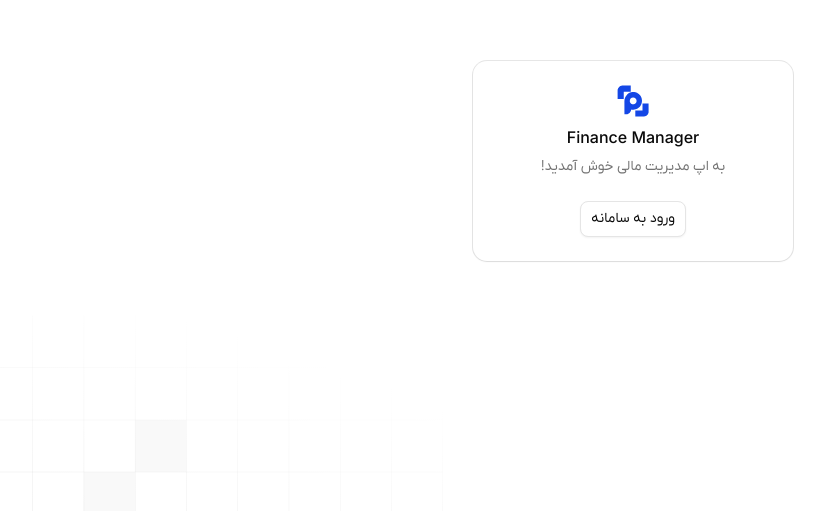
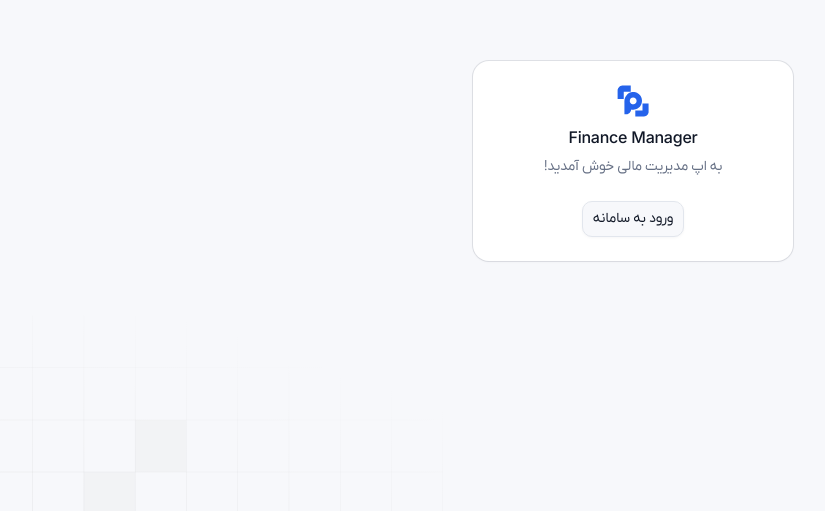
Before and after one commit to PouriaDRD/drd-finance-frontend, a Next.js app: page / in a window 1280 px wide. Shown: the part 231-742 px from the top of the page, without its empty margins (54-879 px from the left). Built offline with nearby package versions, Linux system fonts and the light colour scheme; no server answers.

Commit message:
improved theme

```diff
--- a/app/globals.css
+++ b/app/globals.css
@@ -5,6 +5,7 @@
 @theme {
 	--font-peyda: var(--font-peyda);
 	--font-iran-yekan-x: var(--font-iran-yekan-x);
+
 	--animate-shimmer: shimmer 1.8s linear infinite;
 
 	@keyframes shimmer {
@@ -14,148 +15,421 @@
 	}
 }
 
-* {
-	scroll-behavior: smooth;
-	scroll-padding-top: 60px;
+@custom-variant dark (&:is(.dark *));
+
+/* =========================================================
+   LIGHT THEME
+   ========================================================= */
+
+:root {
+	/* =======================================================
+	   Base
+	   ======================================================= */
+
+	--background: #f7f8fb;
+	--foreground: #111827;
+
+	/* =======================================================
+	   Surfaces
+	   ======================================================= */
+
+	--card: #ffffff;
+	--card-foreground: #111827;
+
+	--popover: #ffffff;
+	--popover-foreground: #111827;
+
+	/* =======================================================
+	   Brand
+	   Sapphire / Indigo
+	   ======================================================= */
+
+	--primary: #2563eb;
+	--primary-foreground: #ffffff;
+
+	/* =======================================================
+	   Secondary
+	   ======================================================= */
+
+	--secondary: #f1f3f7;
+	--secondary-foreground: #273449;
+
+	--muted: #f1f3f7;
+	--muted-foreground: #667085;
+
+	--accent: #eef4ff;
+	--accent-foreground: #1d4ed8;
+
+	/* =======================================================
+	   Semantic
+	   ======================================================= */
+
+	--destructive: #dc2626;
+	--destructive-foreground: #ffffff;
+
+	/* =======================================================
+	   Controls
+	   Intentionally different from card/background
+	   ======================================================= */
+
+	--border: #e2e6ed;
+	--input: #d7dce5;
+	--ring: #2563eb;
+
+	/* =======================================================
+	   Finance
+	   ======================================================= */
+
+	--income: #16a34a;
+	--income-foreground: #ffffff;
+
+	--expense: #dc2626;
+	--expense-foreground: #ffffff;
+
+	--pending: #d97706;
+	--pending-foreground: #ffffff;
+
+	--info: #2563eb;
+	--info-foreground: #ffffff;
+
+	/* =======================================================
+	   Finance Soft Backgrounds
+	   Useful for badges / stat cards / transaction types
+	   ======================================================= */
+
+	--income-soft: #ecfdf3;
+	--expense-soft: #fef2f2;
+	--pending-soft: #fffbeb;
+	--info-soft: #eff6ff;
+
+	/* =======================================================
+	   Charts
+	   ======================================================= */
+
+	--chart-1: #2563eb;
+	--chart-2: #16a34a;
+	--chart-3: #8b5cf6;
+	--chart-4: #d97706;
+	--chart-5: #dc2626;
+
+	/* =======================================================
+	   Sidebar
+	   Slightly separated from main background
+	   ======================================================= */
+
+	--sidebar: #ffffff;
+	--sidebar-foreground: #344054;
+
+	--sidebar-primary: #2563eb;
+	--sidebar-primary-foreground: #ffffff;
+
+	--sidebar-accent: #eef4ff;
+	--sidebar-accent-foreground: #1d4ed8;
+
+	--sidebar-border: #e2e6ed;
+	--sidebar-ring: #2563eb;
+
+	/* =======================================================
+	   Radius
+	   ======================================================= */
+
+	--radius: 0.75rem;
+
+	/* =======================================================
+	   Shadows
+	   Very subtle
+	   ======================================================= */
+
+	--shadow-2xs: 0 1px 2px rgba(16, 24, 40, 0.02);
+	--shadow-xs: 0 1px 3px rgba(16, 24, 40, 0.04);
+	--shadow-sm: 0 2px 6px rgba(16, 24, 40, 0.05);
+	--shadow: 0 4px 12px rgba(16, 24, 40, 0.06);
+	--shadow-md: 0 8px 20px rgba(16, 24, 40, 0.07);
+	--shadow-lg: 0 14px 32px rgba(16, 24, 40, 0.08);
+	--shadow-xl: 0 20px 44px rgba(16, 24, 40, 0.1);
+	--shadow-2xl: 0 28px 64px rgba(16, 24, 40, 0.12);
+
+	/* =======================================================
+	   Typography
+	   ======================================================= */
+
+	--tracking-normal: -0.015em;
 }
+
+/* =========================================================
+   DARK THEME
+   ========================================================= */
+
+.dark {
+	/* =======================================================
+	   Base
+	   ======================================================= */
+
+	--background: #090d14;
+	--foreground: #edf2f7;
+
+	/* =======================================================
+	   Surfaces
+	   ======================================================= */
+
+	--card: #101722;
+	--card-foreground: #edf2f7;
+
+	--popover: #151d29;
+	--popover-foreground: #edf2f7;
+
+	/* =======================================================
+	   Brand
+	   ======================================================= */
+
+	--primary: #3b82f6;
+	--primary-foreground: #ffffff;
+
+	/* =======================================================
+	   Secondary
+	   ======================================================= */
+
+	--secondary: #171f2b;
+	--secondary-foreground: #d7dee8;
+
+	--muted: #141c27;
+	--muted-foreground: #8b98aa;
+
+	--accent: #17243a;
+	--accent-foreground: #60a5fa;
+
+	/* =======================================================
+	   Semantic
+	   ======================================================= */
+
+	--destructive: #ef4444;
+	--destructive-foreground: #ffffff;
+
+	/* =======================================================
+	   Controls
+	   ======================================================= */
+
+	--border: #202b39;
+	--input: #1a2431;
+	--ring: #3b82f6;
+
+	/* =======================================================
+	   Finance
+	   ======================================================= */
+
+	--income: #22c55e;
+	--income-foreground: #052e16;
+
+	--expense: #ef4444;
+	--expense-foreground: #ffffff;
+
+	--pending: #f59e0b;
+	--pending-foreground: #451a03;
+
+	--info: #60a5fa;
+	--info-foreground: #081a33;
+
+	/* =======================================================
+	   Finance Soft Backgrounds
+	   ======================================================= */
+
+	--income-soft: #0d2418;
+	--expense-soft: #2a1417;
+	--pending-soft: #291e0c;
+	--info-soft: #101f35;
+
+	/* =======================================================
+	   Charts
+	   ======================================================= */
+
+	--chart-1: #3b82f6;
+	--chart-2: #22c55e;
+	--chart-3: #a78bfa;
+	--chart-4: #f59e0b;
+	--chart-5: #ef4444;
+
+	/* =======================================================
+	   Sidebar
+	   ======================================================= */
+
+	--sidebar: #0c121b;
+	--sidebar-foreground: #cbd5e1;
+
+	--sidebar-primary: #3b82f6;
+	--sidebar-primary-foreground: #ffffff;
+
+	--sidebar-accent: #17243a;
+	--sidebar-accent-foreground: #60a5fa;
+
+	--sidebar-border: #1c2633;
+	--sidebar-ring: #3b82f6;
+
+	/* =======================================================
+	   Shadows
+	   ======================================================= */
+
+	--shadow-2xs: 0 1px 2px rgba(0, 0, 0, 0.25);
+	--shadow-xs: 0 1px 3px rgba(0, 0, 0, 0.3);
+	--shadow-sm: 0 2px 6px rgba(0, 0, 0, 0.32);
+	--shadow: 0 4px 12px rgba(0, 0, 0, 0.35);
+	--shadow-md: 0 8px 20px rgba(0, 0, 0, 0.38);
+	--shadow-lg: 0 14px 32px rgba(0, 0, 0, 0.42);
+	--shadow-xl: 0 20px 44px rgba(0, 0, 0, 0.48);
+	--shadow-2xl: 0 28px 64px rgba(0, 0, 0, 0.55);
+}
+
+/* =========================================================
+   TAILWIND THEME TOKENS
+   ========================================================= */
+
+@theme inline {
+	/* Fonts */
+	--font-sans: var(--font-sans);
+	--font-mono: var(--font-geist-mono);
+	--font-heading: var(--font-sans);
+	--font-peyda: var(--font-peyda);
+	--font-iran-yekan-x: var(--font-iran-yekan-x);
+
+	/* =======================================================
+	   Colors
+	   ======================================================= */
+
+	--color-background: var(--background);
+	--color-foreground: var(--foreground);
+
+	--color-card: var(--card);
+	--color-card-foreground: var(--card-foreground);
+
+	--color-popover: var(--popover);
+	--color-popover-foreground: var(--popover-foreground);
+
+	--color-primary: var(--primary);
+	--color-primary-foreground: var(--primary-foreground);
+
+	--color-secondary: var(--secondary);
+	--color-secondary-foreground: var(--secondary-foreground);
+
+	--color-muted: var(--muted);
+	--color-muted-foreground: var(--muted-foreground);
+
+	--color-accent: var(--accent);
+	--color-accent-foreground: var(--accent-foreground);
+
+	--color-destructive: var(--destructive);
+	--color-destructive-foreground: var(--destructive-foreground);
+
+	--color-border: var(--border);
+	--color-input: var(--input);
+	--color-ring: var(--ring);
+
+	/* Finance */
+	--color-income: var(--income);
+	--color-income-foreground: var(--income-foreground);
+
+	--color-expense: var(--expense);
+	--color-expense-foreground: var(--expense-foreground);
+
+	--color-pending: var(--pending);
+	--color-pending-foreground: var(--pending-foreground);
+
+	--color-info: var(--info);
+	--color-info-foreground: var(--info-foreground);
+
+	/* Finance soft */
+	--color-income-soft: var(--income-soft);
+	--color-expense-soft: var(--expense-soft);
+	--color-pending-soft: var(--pending-soft);
+	--color-info-soft: var(--info-soft);
+
+	/* Charts */
+	--color-chart-1: var(--chart-1);
+	--color-chart-2: var(--chart-2);
+	--color-chart-3: var(--chart-3);
+	--color-chart-4: var(--chart-4);
+	--color-chart-5: var(--chart-5);
+
+	/* Sidebar */
+	--color-sidebar: var(--sidebar);
+	--color-sidebar-foreground: var(--sidebar-foreground);
+
+	--color-sidebar-primary: var(--sidebar-primary);
+	--color-sidebar-primary-foreground: var(--sidebar-primary-foreground);
+
+	--color-sidebar-accent: var(--sidebar-accent);
+	--color-sidebar-accent-foreground: var(--sidebar-accent-foreground);
+
+	--color-sidebar-border: var(--sidebar-border);
+	--color-sidebar-ring: var(--sidebar-ring);
+
+	/* =======================================================
+	   Radius
+	   ======================================================= */
+
+	--radius-sm: calc(var(--radius) - 4px);
+	--radius-md: calc(var(--radius) - 2px);
+	--radius-lg: var(--radius);
+	--radius-xl: calc(var(--radius) + 4px);
+
+	/* =======================================================
+	   Shadows
+	   ======================================================= */
+
+	--shadow-2xs: var(--shadow-2xs);
+	--shadow-xs: var(--shadow-xs);
+	--shadow-sm: var(--shadow-sm);
+	--shadow: var(--shadow);
+	--shadow-md: var(--shadow-md);
+	--shadow-lg: var(--shadow-lg);
+	--shadow-xl: var(--shadow-xl);
+	--shadow-2xl: var(--shadow-2xl);
+
+	/* =======================================================
+	   Tracking
+	   ======================================================= */
+
+	--tracking-tighter: calc(var(--tracking-normal) - 0.05em);
+	--tracking-tight: calc(var(--tracking-normal) - 0.025em);
+	--tracking-normal: var(--tracking-normal);
+	--tracking-wide: calc(var(--tracking-normal) + 0.025em);
+	--tracking-wider: calc(var(--tracking-normal) + 0.05em);
+	--tracking-widest: calc(var(--tracking-normal) + 0.1em);
+}
+
+/* =========================================================
+   BASE
+   ========================================================= */
+
+@layer base {
+	* {
+		@apply border-border outline-ring/50;
+
+		scroll-behavior: smooth;
+		scroll-padding-top: 60px;
+	}
+
+	html {
+		@apply font-sans;
+	}
+
+	body {
+		@apply bg-background text-foreground font-iran-yekan-x antialiased;
+
+		letter-spacing: var(--tracking-normal);
+		font-feature-settings: "ss02", "cv01";
+	}
+
+	button:not(:disabled),
+	[role="button"]:not(:disabled) {
+		cursor: pointer;
+	}
+}
+
+/* =========================================================
+   Persian Numerals / Typography
+   ========================================================= */
 
 .ss02 {
 	font-feature-settings: "ss02";
 	-moz-font-feature-settings: "ss02";
 	-webkit-font-feature-settings: "ss02";
 }
-
-@custom-variant dark (&:is(.dark *));
-
-@theme inline {
-	--color-background: var(--background);
-	--color-foreground: var(--foreground);
-
-	--font-sans: var(--font-sans);
-	--font-mono: var(--font-geist-mono);
-	--font-heading: var(--font-sans);
-	--font-peyda: var(--font-peyda);
-	--font-iran-yekan-x: var(--font-iran-yekan-x);
-
-	--color-sidebar-ring: var(--sidebar-ring);
-	--color-sidebar-border: var(--sidebar-border);
-	--color-sidebar-accent-foreground: var(--sidebar-accent-foreground);
-	--color-sidebar-accent: var(--sidebar-accent);
-	--color-sidebar-primary-foreground: var(--sidebar-primary-foreground);
-	--color-sidebar-primary: var(--sidebar-primary);
-	--color-sidebar-foreground: var(--sidebar-foreground);
-	--color-sidebar: var(--sidebar);
-	--color-chart-5: var(--chart-5);
-	--color-chart-4: var(--chart-4);
-	--color-chart-3: var(--chart-3);
-	--color-chart-2: var(--chart-2);
-	--color-chart-1: var(--chart-1);
-	--color-ring: var(--ring);
-	--color-input: var(--input);
-	--color-border: var(--border);
-	--color-destructive: var(--destructive);
-	--color-accent-foreground: var(--accent-foreground);
-	--color-accent: var(--accent);
-	--color-muted-foreground: var(--muted-foreground);
-	--color-muted: var(--muted);
-	--color-secondary-foreground: var(--secondary-foreground);
-	--color-secondary: var(--secondary);
-	--color-primary-foreground: var(--primary-foreground);
-	--color-primary: var(--primary);
-	--color-popover-foreground: var(--popover-foreground);
-	--color-popover: var(--popover);
-	--color-card-foreground: var(--card-foreground);
-	--color-card: var(--card);
-	--radius-sm: calc(var(--radius) * 0.6);
-	--radius-md: calc(var(--radius) * 0.8);
-	--radius-lg: var(--radius);
-	--radius-xl: calc(var(--radius) * 1.4);
-	--radius-2xl: calc(var(--radius) * 1.8);
-	--radius-3xl: calc(var(--radius) * 2.2);
-	--radius-4xl: calc(var(--radius) * 2.6);
-}
-
-:root {
-	--background: oklch(1 0 0);
-	--foreground: oklch(0.145 0 0);
-	--card: oklch(1 0 0);
-	--card-foreground: oklch(0.145 0 0);
-	--popover: oklch(1 0 0);
-	--popover-foreground: oklch(0.145 0 0);
-	--primary: oklch(0.488 0.243 264.376);
-	--primary-foreground: oklch(0.97 0.014 254.604);
-	--secondary: oklch(0.967 0.001 286.375);
-	--secondary-foreground: oklch(0.21 0.006 285.885);
-	--muted: oklch(0.97 0 0);
-	--muted-foreground: oklch(0.556 0 0);
-	--accent: oklch(0.97 0 0);
-	--accent-foreground: oklch(0.205 0 0);
-	--destructive: oklch(0.577 0.245 27.325);
-	--border: oklch(0.922 0 0);
-	--input: oklch(0.922 0 0);
-	--ring: oklch(0.708 0 0);
-	--chart-1: oklch(0.809 0.105 251.813);
-	--chart-2: oklch(0.623 0.214 259.815);
-	--chart-3: oklch(0.546 0.245 262.881);
-	--chart-4: oklch(0.488 0.243 264.376);
-	--chart-5: oklch(0.424 0.199 265.638);
-	--radius: 0.625rem;
-	--sidebar: oklch(0.985 0 0);
-	--sidebar-foreground: oklch(0.145 0 0);
-	--sidebar-primary: oklch(0.546 0.245 262.881);
-	--sidebar-primary-foreground: oklch(0.97 0.014 254.604);
-	--sidebar-accent: oklch(0.97 0 0);
-	--sidebar-accent-foreground: oklch(0.205 0 0);
-	--sidebar-border: oklch(0.922 0 0);
-	--sidebar-ring: oklch(0.708 0 0);
-}
-
-.dark {
-	--background: oklch(0.145 0 0);
-	--foreground: oklch(0.985 0 0);
-	--card: oklch(0.205 0 0);
-	--card-foreground: oklch(0.985 0 0);
-	--popover: oklch(0.205 0 0);
-	--popover-foreground: oklch(0.985 0 0);
-	--primary: oklch(0.424 0.199 265.638);
-	--primary-foreground: oklch(0.97 0.014 254.604);
-	--secondary: oklch(0.274 0.006 286.033);
-	--secondary-foreground: oklch(0.985 0 0);
-	--muted: oklch(0.269 0 0);
-	--muted-foreground: oklch(0.708 0 0);
-	--accent: oklch(0.269 0 0);
-	--accent-foreground: oklch(0.985 0 0);
-	--destructive: oklch(0.704 0.191 22.216);
-	--border: oklch(1 0 0 / 10%);
-	--input: oklch(1 0 0 / 15%);
-	--ring: oklch(0.556 0 0);
-	--chart-1: oklch(0.809 0.105 251.813);
-	--chart-2: oklch(0.623 0.214 259.815);
-	--chart-3: oklch(0.546 0.245 262.881);
-	--chart-4: oklch(0.488 0.243 264.376);
-	--chart-5: oklch(0.424 0.199 265.638);
-	--sidebar: oklch(0.205 0 0);
-	--sidebar-foreground: oklch(0.985 0 0);
-	--sidebar-primary: oklch(0.623 0.214 259.815);
-	--sidebar-primary-foreground: oklch(0.97 0.014 254.604);
-	--sidebar-accent: oklch(0.269 0 0);
-	--sidebar-accent-foreground: oklch(0.985 0 0);
-	--sidebar-border: oklch(1 0 0 / 10%);
-	--sidebar-ring: oklch(0.556 0 0);
-}
-
-@layer base {
-	* {
-		@apply border-border outline-ring/50;
-	}
-	body {
-		@apply bg-background text-foreground font-iran-yekan-x;
-	}
-	button:not(:disabled),
-	[role="button"]:not(:disabled) {
-		cursor: pointer;
-	}
-	html {
-		@apply font-sans;
-	}
-}
```
